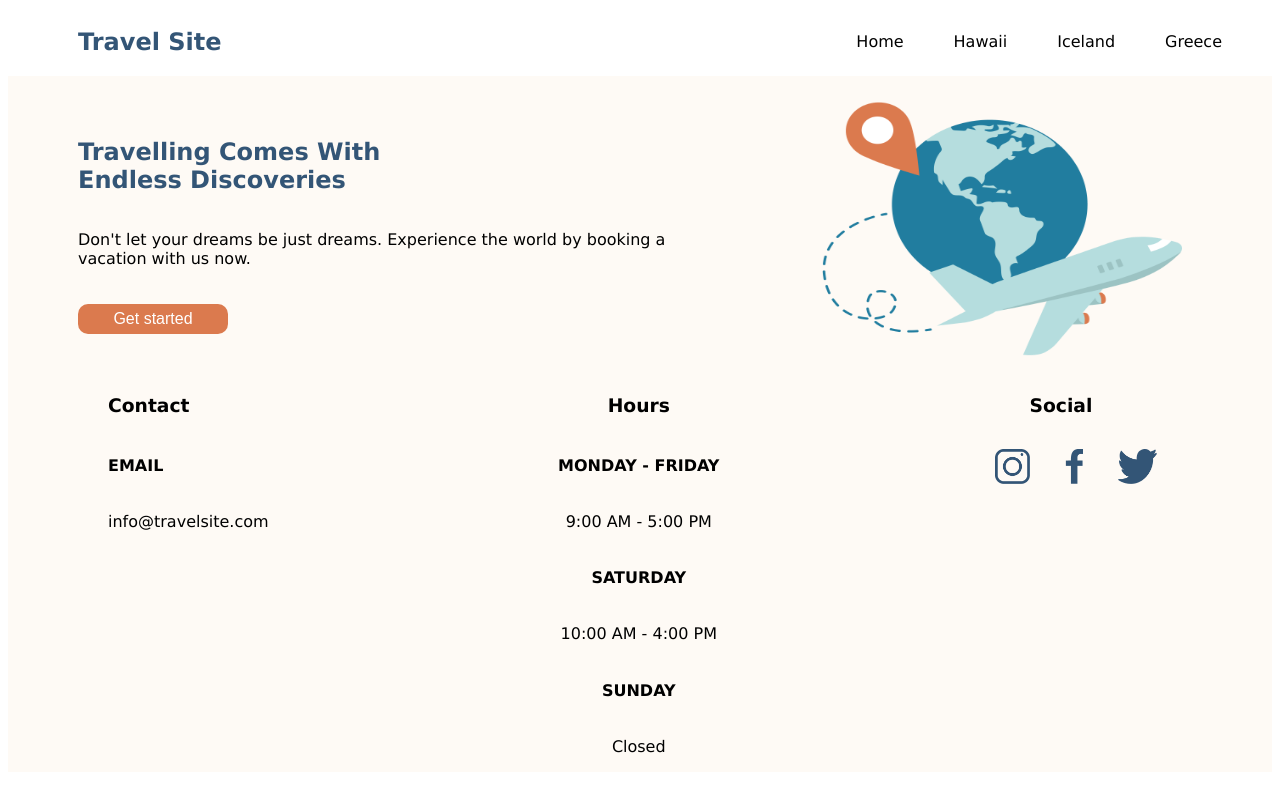
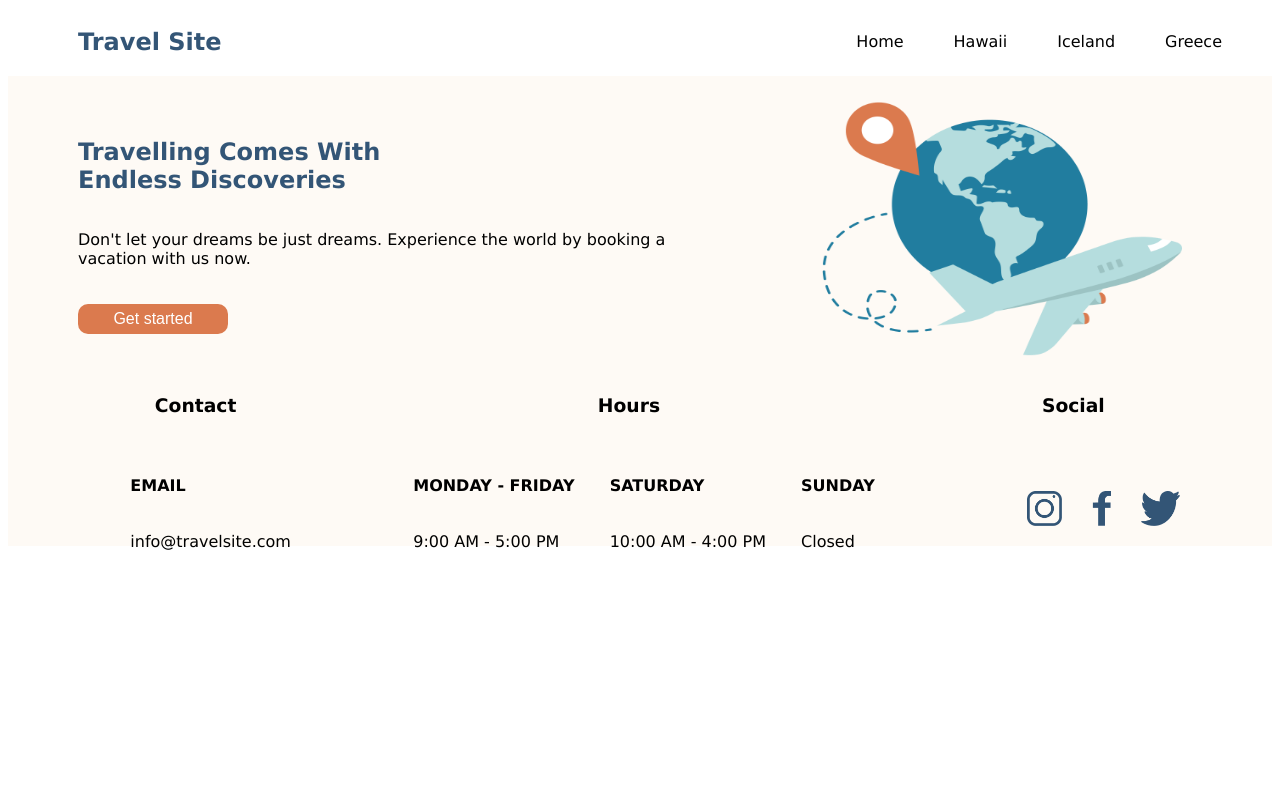
Before and after one commit to isupreetk/travelsite, a plain HTML site: page index.html in a window 1280 px wide. Drawn offline with Linux system fonts and the light colour scheme.

Commit message:
landing page without cards

```diff
--- a/css/global.css
+++ b/css/global.css
@@ -45,87 +45,102 @@ body {
   margin: 0;
 }
 
-.footer {
+/* .footer {
   /* background-color: #fefaf5; */
 /* display: flex;
   flex-direction: column;
   align-items: space-around;
   justify-content: center; */
 /* height: 20%; */
+/* } */
+
+/* .footer {
+  display: inline-flex;
+  flex-direction: column;
+  align-items: flex-start;
+  justify-content: flex-start;
+  width: 33%;
+  height: 20%;
+} */
+
+.footer {
+  display: flex;
+  align-items: center;
+  justify-content: space-evenly;
+  width: 100%;
+  height: 20%;
+  /* padding-top: 150px; */
 }
 
 .footer__section {
   display: inline-flex;
   flex-direction: column;
   align-items: center;
-  justify-content: flex-start;
-  width: 33%;
-  height: 20%;
+  justify-content: space-evenly;
+  /* width: 33%; */
+  /* padding-left: 100px; */
 }
 
-.footer__contact-section {
-  display: inline-flex;
+.footer__heading {
+  display: flex;
+  justify-content: flex-start;
   align-items: flex-start;
-  justify-content: flex-start;
   /* width: 33%; */
-  padding-left: 100px;
+  /* height: 30%; */
+  height: 100px;
 }
 
-.footer__attribute {
+/* .footer__content-container {
+  display: inline-flex;
+  flex-direction: column;
+  justify-content: center;
+  align-items: flex-start;
+  height: 70%;
+} */
+
+.footer__content {
+  display: inline-flex;
+  flex-direction: column;
+  justify-content: center;
+  align-items: flex-start;
+  /* height: 70%; */
+  height: 70px;
+  padding-left: 30px;
 }
 
-.footer__contact {
-  /* display: flex; */
-  /* flex-direction: column; */
-  /* justify-content: flex-start;
-  align-items: flex-start; */
+.footer__content--image {
+  flex-direction: row;
 }
 
-.footer__attribute-type {
+.footer__content-value {
+  display: flex;
+  /* flex-direction: row; */
+  justify-content: center;
+  align-items: center;
 }
 
-.footer__email {
-  /* display: flex;
-  justify-content: center;
-  align-items: center; */
-}
+/* .footer__section-content-value {
+  display: flex;
+  flex-direction: column;
+  justify-content: flex-start;
+  align-items: center;
+} */
 
-.footer__attribute-value {
-}
-
-.footer__email-value {
-  /* display: flex;
-  justify-content: center;
-  align-items: center; */
-}
-
-.footer__hours-section {
+/* .footer__hours-section {
   display: inline-flex;
   align-items: flex-start;
   justify-content: flex-start;
   /* width: 33%; */
 /* padding-left: 100px; */
-}
+/*} */
 
-.footer__social-section {
+/* .footer__social-section {
   display: inline-flex;
   align-items: flex-start;
   justify-content: flex-start;
   /* width: 33%; */
 /* padding-left: 100px; */
-}
-
-.footer__social {
-  display: inline-flex;
-  justify-content: center;
-  align-items: center;
-}
-
-/* .footer__social-content {
-  display: flex;
-  justify-content: center;
-  align-items: flex-end;
-} */
+/*} */
 
 .footer__attribute-image {
   display: inline-flex;
--- a/index.html
+++ b/index.html
@@ -1,5 +1,6 @@
 <!DOCTYPE html>
 <html lang="en">
+
 <head>
     <meta charset="UTF-8" />
     <meta http-equiv="X-UA-Compatible" content="IE=edge" />
@@ -15,32 +16,16 @@
             <h1 class="navigation__logo">Travel Site</h1>
             <ul class="navigation__list">
                 <li>
-            <a
-              class="navigation__list-items navigation__list-items:hover"
-              href="#"
-              >Home</a
-            >
+                    <a class="navigation__list-items navigation__list-items:hover" href="#">Home</a>
                 </li>
                 <li>
-            <a
-              class="navigation__list-items navigation__list-items:hover"
-              href="#"
-              >Hawaii</a
-            >
+                    <a class="navigation__list-items navigation__list-items:hover" href="#">Hawaii</a>
                 </li>
                 <li>
-            <a
-              class="navigation__list-items navigation__list-items:hover"
-              href="#"
-              >Iceland</a
-            >
+                    <a class="navigation__list-items navigation__list-items:hover" href="#">Iceland</a>
                 </li>
                 <li>
-            <a
-              class="navigation__list-items navigation__list-items:hover"
-              href="#"
-              >Greece</a
-            >
+                    <a class="navigation__list-items navigation__list-items:hover" href="#">Greece</a>
                 </li>
             </ul>
         </nav>
@@ -48,43 +33,110 @@
         <section class="hero__section pink-bckgrnd">
             <div class="hero__content1">
                 <h2 class="hero__slogan">Travelling Comes With Endless Discoveries</h2>
-<p class="hero__paragraph">Don't let your dreams be just dreams. Experience the world by booking a vacation with us now.</p>
-<button class="button"><a class="button__link" href="#" >Get started</a></button>
+                <p class="hero__paragraph">Don't let your dreams be just dreams. Experience the world by booking a
+                    vacation with us now.</p>
+                <button class="button"><a class="button__link" href="#">Get started</a></button>
             </div>
             <div class="hero__content2">
                 <img class="hero__image" src="./assets/images/hero.png" alt="hero.png">
             </div>
         </section>
 
-      <footer class="footer pink-bckgrnd">
-        <div class="footer__section footer__contact-section">
-        <h3 class="footer__attribute footer__contact">Contact</h3>
-        <h4 class="footer__attribute-type footer__email">EMAIL</h4>
-        <p class="footer__attribute-value footer__email-value">info@travelsite.com</p>
+        <footer class="pink-bckgrnd">
+
+            <div class="footer">
+
+                <div class="footer__section">
+                    <div class="footer__heading">
+                        <h3>Contact</h3>
                     </div>
 
+                    <div class="footer__content-container">
+                    <div class="footer__content">
+                        <div class="footer__content-value">
+                            <h4>EMAIL</h4>
+                        </div>
+                        <div class="footer__content-value">
+                            <p>info@travelsite.com</p>
+                        </div>
+                    </div>
+                </div>
+                </div>
+
+
                 <div class="footer__section">
-        <h3 class="footer__attribute footer__hours-section">Hours</h3>
-        <h4 class="footer__attribute-type">MONDAY - FRIDAY</h4>
+                    <div class="footer__heading">
+                        <h3>Hours</h3>
+                    </div>
+            <div class="footer__content-container">
+                    <div class="footer__content">
+                        <div class="footer__content-value">
+                            <h4 class="footer__attribute-type ">MONDAY - FRIDAY</h4>
+                        </div>
+                        <div class="footer__content-value">
                             <p class="footer__attribute-value">9:00 AM - 5:00 PM</p>
+                        </div>
+                    </div>
+
+                    <div class="footer__content">
+                            <div class="footer__content-value">
                                 <h4 class="footer__attribute-type">SATURDAY</h4>
+                            </div>
+                            <div class="footer__content-value">
                                 <p class="footer__attribute-value">10:00 AM - 4:00 PM</p>
+                            </div>
+                    </div>
+
+                    <div class="footer__content">
+                            <div class="footer__content-value">
                                 <h4 class="footer__attribute-type">SUNDAY</h4>
+                            </div>
+                            <div class="footer__content-value">
                                 <p class="footer__attribute-value">Closed</p>
                             </div>
+                    </div>
+                    </div>
+            </div>
+
 
                 <div class="footer__section">
-        <h3 class="footer__attribute footer__social-section">Social</h3>
-        <!-- footer__social -->
-        <div>
-            <!-- class="footer__social-content" -->
-            <img class="image footer__attribute-image" src="./assets/images/icon-instagram.png" alt="instagram.com" />
-            <img class="image footer__attribute-image" src="./assets/images/icon-facebook.png" alt="facebook.com" />
-            <img class="image footer__attribute-image" src="./assets/images/icon-twitter.png" alt="twitter.com" />
+                    <div class="footer__heading">
+                        <h3>Social</h3>
+                    </div>
+                    <div class="footer__content-container">
+                    <div class="footer__content footer__content--image">
+                        <img class="image footer__attribute-image" src="./assets/images/icon-instagram.png"
+                            alt="instagram.com" />
+                        <img class="image footer__attribute-image" src="./assets/images/icon-facebook.png"
+                            alt="facebook.com" />
+                        <img class="image footer__attribute-image" src="./assets/images/icon-twitter.png"
+                            alt="twitter.com" />
                     </div>
                 </div>
+            </div>
+            </div>
+
+
+            <!--
+            <div class="footer__section">
+                <div class="footer__section-heading">
+                    <h3 class="footer__attribute">Social</h3>
+                </div>
+
+                <div class="footer__section-content">
+
+                    <img class="image footer__attribute-image" src="./assets/images/icon-instagram.png"
+                        alt="instagram.com" />
+                    <img class="image footer__attribute-image" src="./assets/images/icon-facebook.png"
+                        alt="facebook.com" />
+                    <img class="image footer__attribute-image" src="./assets/images/icon-twitter.png"
+                        alt="twitter.com" />
+                </div>
+            </div>
+        </div> -->
 
         </footer>
     </header>
 </body>
+
 </html>
```
Also changed, not shown: 1 other file. Lines whose indentation alone changed are shown as unchanged.
